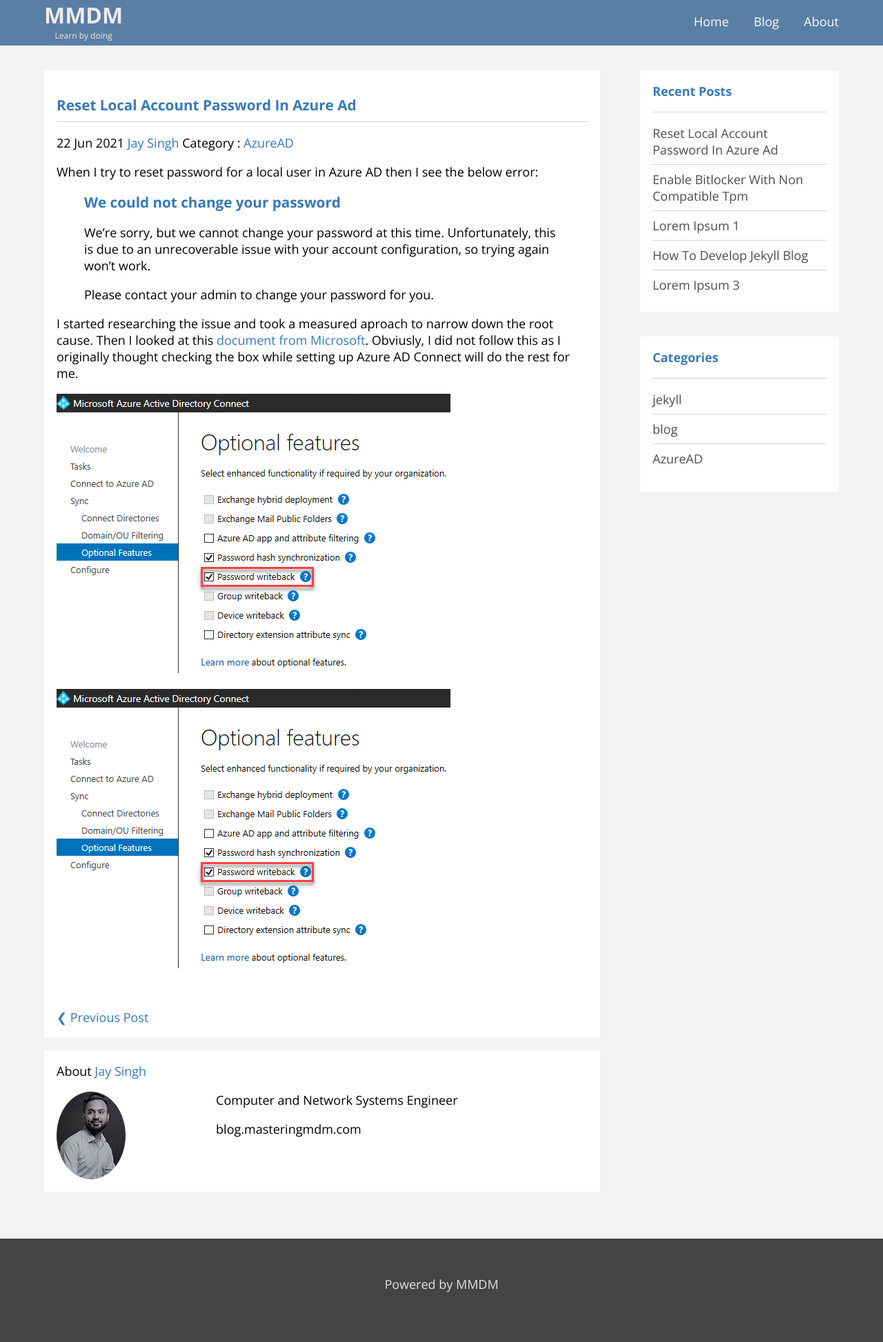
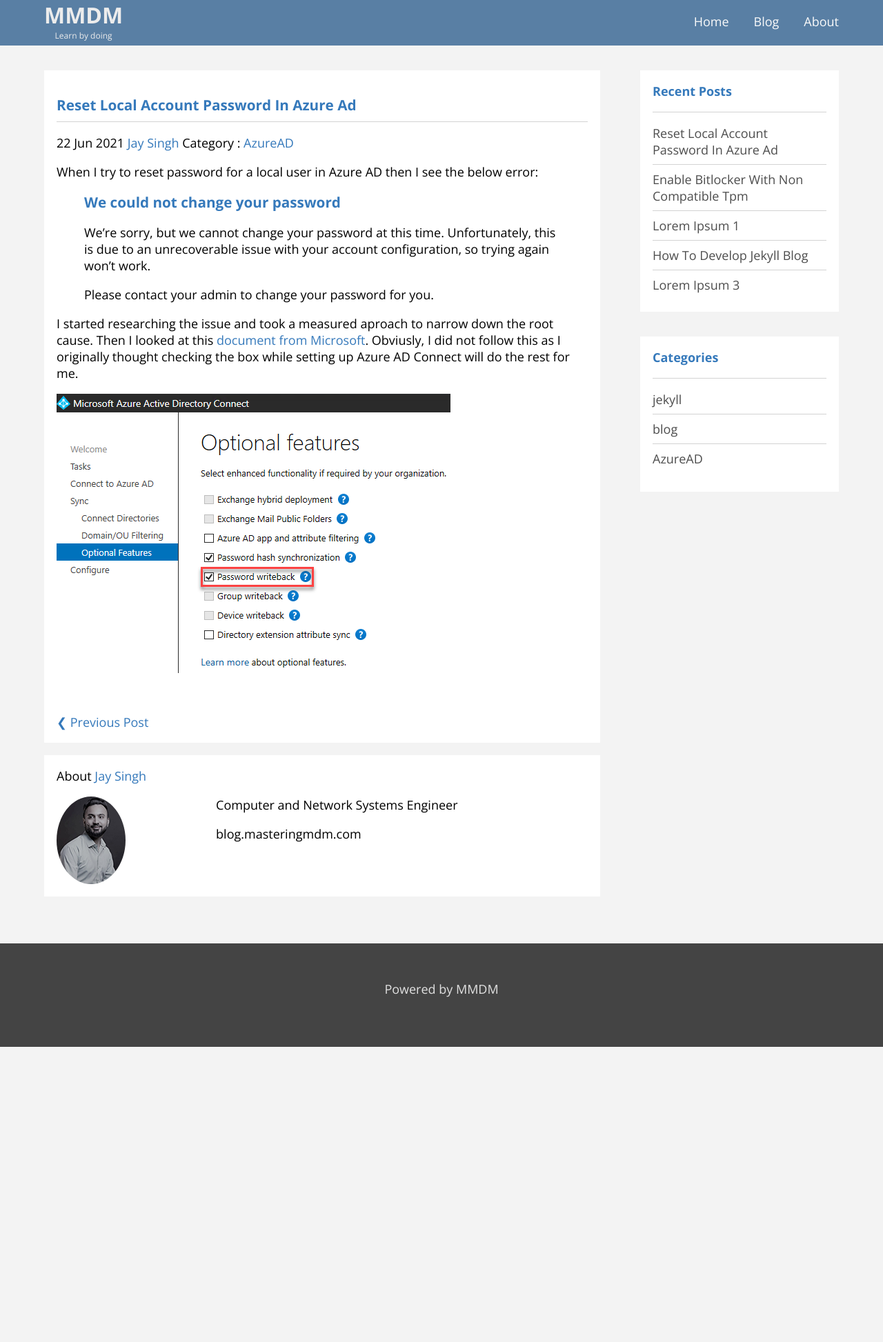
Before and after one commit to jays1ngh/jays1ngh.github.io, a Jekyll site: the page built from _posts/2021-06-22-reset-local-account-password-in-azure-ad.md, in a window 1280 px wide. Shown: the whole page at 69% size. Built offline with Jekyll 4.4.1, drawn with Linux system fonts in a browser that asks for light colours; comment, search, counter and statistics services are not loaded; after the commit the page ends 1518 px from its top, so only the background shows below that.

Commit message:
Update 2021-06-22-reset-local-account-password-in-azure-ad.md

```diff
--- a/_posts/2021-06-22-reset-local-account-password-in-azure-ad.md
+++ b/_posts/2021-06-22-reset-local-account-password-in-azure-ad.md
@@ -16,5 +16,3 @@
 I started researching the issue and took a measured aproach to narrow down the root cause. Then I looked at this [document from Microsoft](https://docs.microsoft.com/en-us/azure/active-directory/authentication/tutorial-enable-sspr-writeback). Obviusly, I did not follow this as I originally thought checking the box while setting up Azure AD Connect will do the rest for me.
 
 ![Azure AD Password Writeback Check Box](/assets/img/2021-06-22-reset-local-account-password-in-azure-ad/Azure-AD-Password-Writeback-Check-Box.png)
-
-![Image2](/assets/img/posts/Azure-AD-Password-Writeback-Check-Box.png)
```
